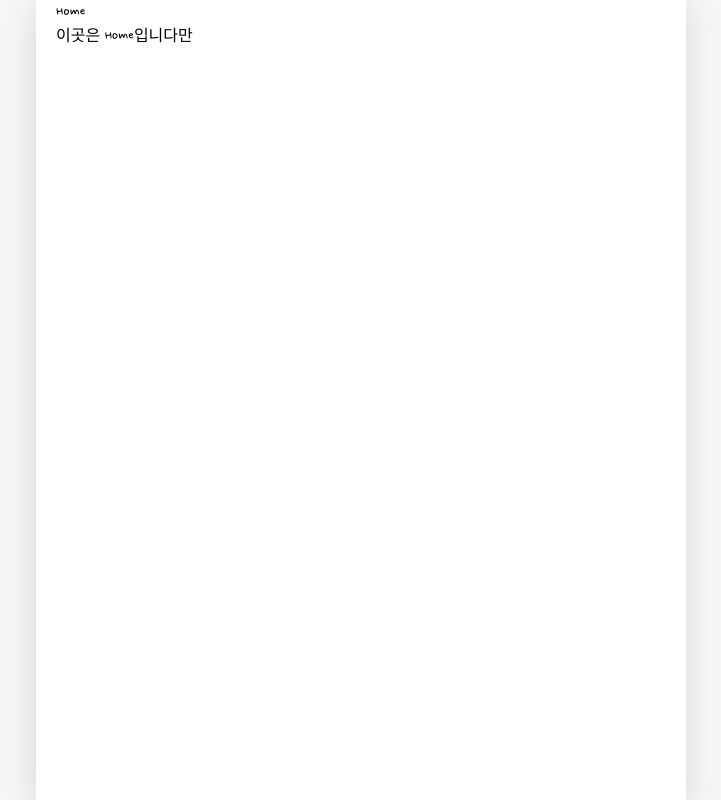
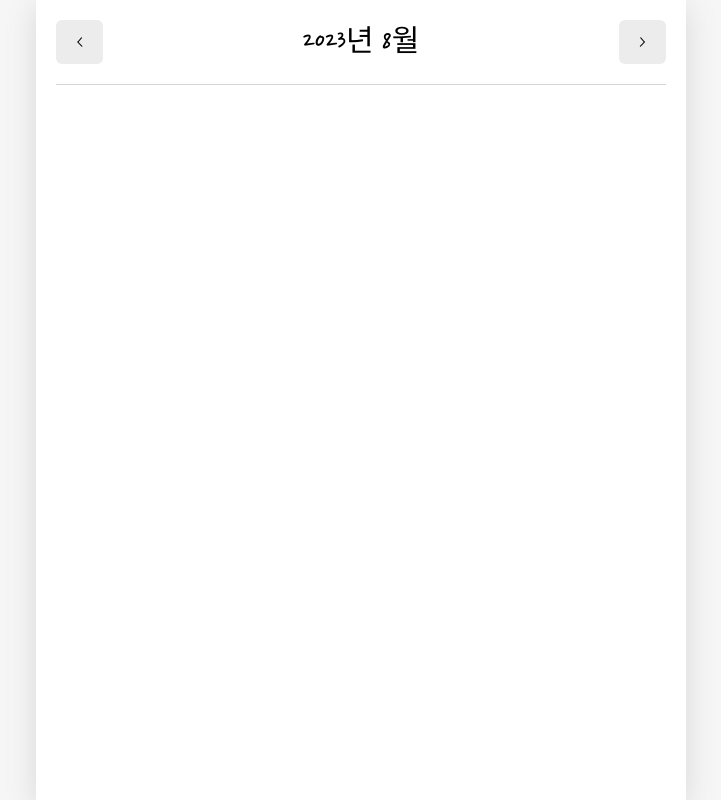
Before and after one commit to sihyonn/emotionDiary, a React (Create React App) app: page / in a window 1280 px wide. Shown: the whole page, without its empty margins (279-1000 px from the left). Built offline with nearby package versions, Linux system fonts and the light colour scheme; a web font is replaced by a local one.

Commit message:
feat: Home Page 헤더 구현

```diff
--- a/src/App.js
+++ b/src/App.js
@@ -34,7 +34,7 @@
   return newState;
 };
 
-// data, dispatcch 공급 context
+// state, dispatcch context 세팅
 export const DiaryStateContext = createContext();
 export const DiaryDispatchContext = createContext();
 
--- a/src/pages/Home.jsx
+++ b/src/pages/Home.jsx
@@ -1,11 +1,31 @@
-import React from "react";
+import React, { useState } from "react";
+import Header from "../components/Header";
+import Button from "../components/Button";
 
 const Home = () => {
+  const [curDate, setCurDate] = useState(new Date());
+
+  const headText = `${curDate.getFullYear()}년 ${curDate.getMonth() + 1}월`;
+
+  const increaseMonth = () => {
+    setCurDate(
+      new Date(curDate.getFullYear(), curDate.getMonth() + 1, curDate.getDate())
+    );
+  };
+
+  const decreaseMonth = () => {
+    setCurDate(
+      new Date(curDate.getFullYear(), curDate.getMonth() - 1, curDate.getDate())
+    );
+  };
   return (
-    <>
-      <h2>Home</h2>
-      <div>이곳은 Home입니다만</div>
-    </>
+    <div>
+      <Header
+        headText={headText}
+        left={<Button text={"<"} onClick={decreaseMonth} />}
+        right={<Button text={">"} onClick={increaseMonth} />}
+      />
+    </div>
   );
 };
 export default Home;
```
